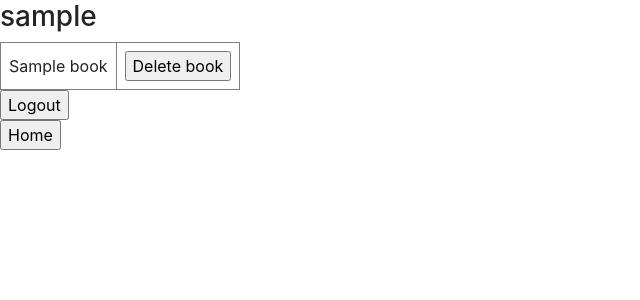
After one commit to ivanpobeguts/library, a Django app: page /library/user/ in a window 1280 px wide. The commit adds this page. Shown: the top 300 px of the page, without its empty margins (0-640 px from the left). Run offline with Django 3.2, Linux system fonts and the light colour scheme; a user stored in the database is signed in; tables that the repository leaves empty hold one stand-in row (values such as "Sample post"); some libraries are stand-ins or nearby versions.

Commit message:
add adiing book to user, deleteng bookk from user fix urls tp {% url

```diff
--- a/my_library/library_app/models.py
+++ b/my_library/library_app/models.py
@@ -6,7 +6,7 @@ from django.core.validators import MaxValueValidator, MinValueValidator
 class Book(models.Model):
     name = models.CharField(max_length=50)
     author = models.CharField(max_length=50)
-    users = models.ManyToManyField(User, blank=True)
+    users = models.ManyToManyField(User, blank=True, related_name='books')
     stars = models.IntegerField(validators=[MinValueValidator(0),
                                             MaxValueValidator(5)],
                                 blank=True,
--- a/my_library/library_app/templates/library/book.html
+++ b/my_library/library_app/templates/library/book.html
@@ -4,4 +4,10 @@
 
 {% block content %}
 <h3>{{ book.name }}, {{ book.author }}</h3>
+<form action="/library/books/{{ book.id }}/add">
+    <input type="submit" value="Add book"/>
+</form>
+<form action="{% url 'index' %}">
+    <input type="submit" value="Home"/>
+</form>
 {% endblock %}
--- a/my_library/library_app/templates/library/index.html
+++ b/my_library/library_app/templates/library/index.html
@@ -19,8 +19,8 @@
     </tr>
     {% endfor %}
 </table>
-<form action="/accounts/logout">
-    <input type="submit" value="Logout"/>
+<form action="{% url 'user_page' %}">
+    <input type="submit" value="{{ user }}"/>
 </form>
 {% else %}
 <p>You are not logged in</p>
--- /dev/null
+++ b/my_library/library_app/templates/user/user.html
@@ -0,0 +1,35 @@
+{% extends 'base.html' %}
+
+{% block title %}Login{% endblock %}
+
+{% block content %}
+<h3>{{ user }}</h3>
+
+<table border="1" cellpadding="8" cellspacing="0">
+    {% for book in user.books.all %}
+    <tr onclick="document.location = '/library/books/{{book.id}}';">
+        <td scope="row">{{ book.name }}</td>
+        <td scope="row">
+            <form action="{% url 'remove_book' book_id=book.id %}">
+                <input type="submit" value="Delete book"/>
+            </form>
+        </td>
+    </tr>
+    {% endfor %}
+</table>
+
+<!--<ul>-->
+    <!--{% for book in user.books.all %}-->
+    <!--<li>{{book.name}}</li>-->
+    <!--{% endfor %}-->
+<!--</ul>-->
+
+<form action="{% url 'logout' %}">
+    <input type="submit" value="Logout"/>
+</form>
+
+
+<form action="{% url 'index' %}">
+    <input type="submit" value="Home"/>
+</form>
+{% endblock %}
--- a/my_library/library_app/urls.py
+++ b/my_library/library_app/urls.py
@@ -3,6 +3,9 @@ from . import views
 from django.contrib.auth import views as auth_views
 
 urlpatterns = [
-    re_path(r'^$', views.index, name='index'),
-    path('<int:book_id>/',  views.book, name='book'),
+    re_path(r'^books/$', views.index, name='index'),
+    path('books/<int:book_id>/', views.book, name='book'),
+    path('books/<int:book_id>/add/', views.add_book, name='add_book'),
+    path('books/<int:book_id>/remove/', views.remove_book, name='remove_book'),
+    path('user/', views.user, name='user_page'),
 ]
--- a/my_library/library_app/views.py
+++ b/my_library/library_app/views.py
@@ -5,6 +5,11 @@ from django.shortcuts import render, redirect
 from django.contrib import auth
 from django.contrib.auth.decorators import login_required
 from django.http import HttpResponseRedirect
+
+import logging
+
+
+logger = logging.getLogger(__name__)
 
 
 @login_required(redirect_field_name='/library/')
@@ -16,7 +21,28 @@ def index(request):
 
 @login_required(redirect_field_name='/library/')
 def book(request, book_id):
-    # book_id = request.GET.get('id', '')
     book = Book.objects.get(pk=book_id)
     context = {'book': book}
     return render(request, 'library/book.html', context)
+
+
+@login_required(redirect_field_name='/library/')
+def add_book(request, book_id):
+    book = Book.objects.get(pk=book_id)
+    user = request.user
+    logger.info(user)
+    user.books.add(book)
+    return redirect('/library/books/' + str(book_id) + '/')
+
+
+@login_required(redirect_field_name='/library/')
+def user(request):
+    return render(request, 'user/user.html')
+
+
+@login_required(redirect_field_name='/library/')
+def remove_book(request, book_id):
+    book = Book.objects.get(pk=book_id)
+    user = request.user
+    user.books.remove(book)
+    return redirect('/library/user/')
--- a/my_library/my_library/urls.py
+++ b/my_library/my_library/urls.py
@@ -19,6 +19,6 @@ from django.urls import include, path, re_path
 
 urlpatterns = [
     path('admin/', admin.site.urls),
-    re_path(r'^library/books/', include('library_app.urls')),
+    re_path(r'^library/', include('library_app.urls')),
     path('accounts/', include('django.contrib.auth.urls')),
 ]
```
